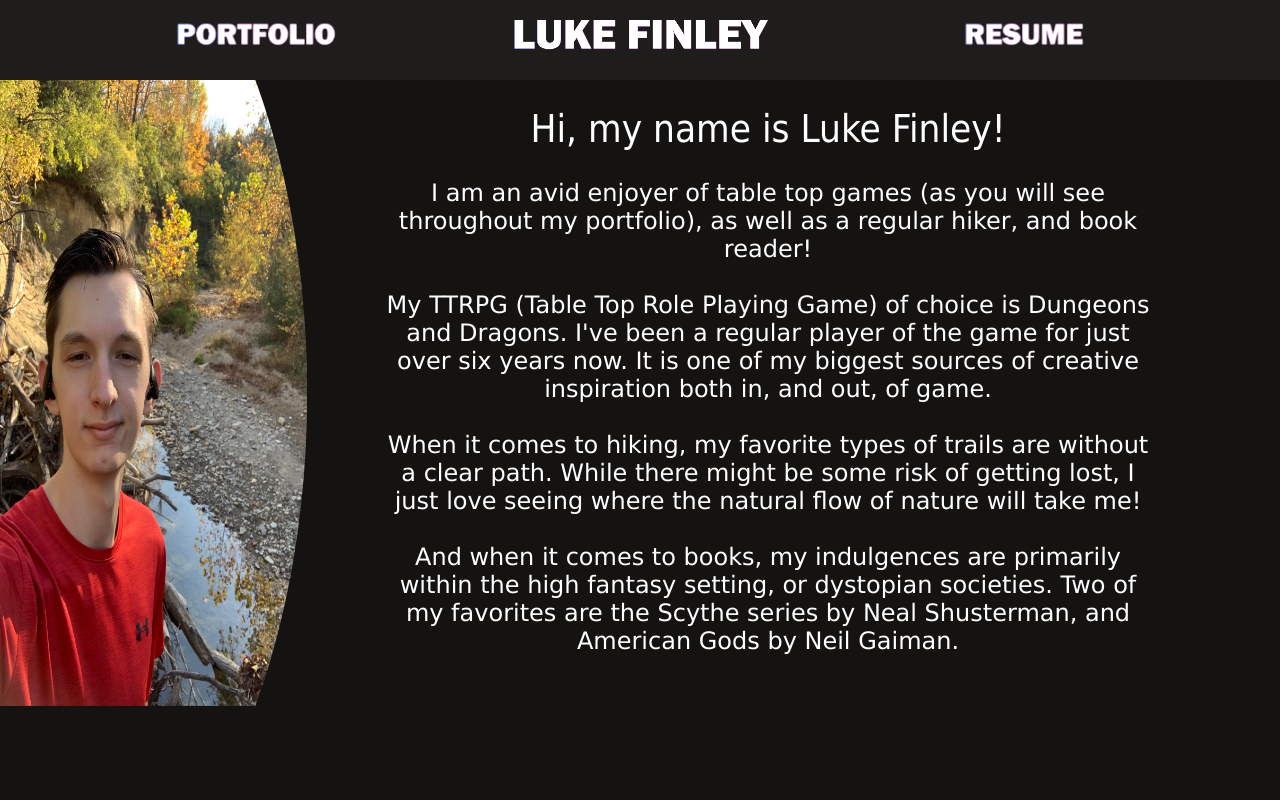
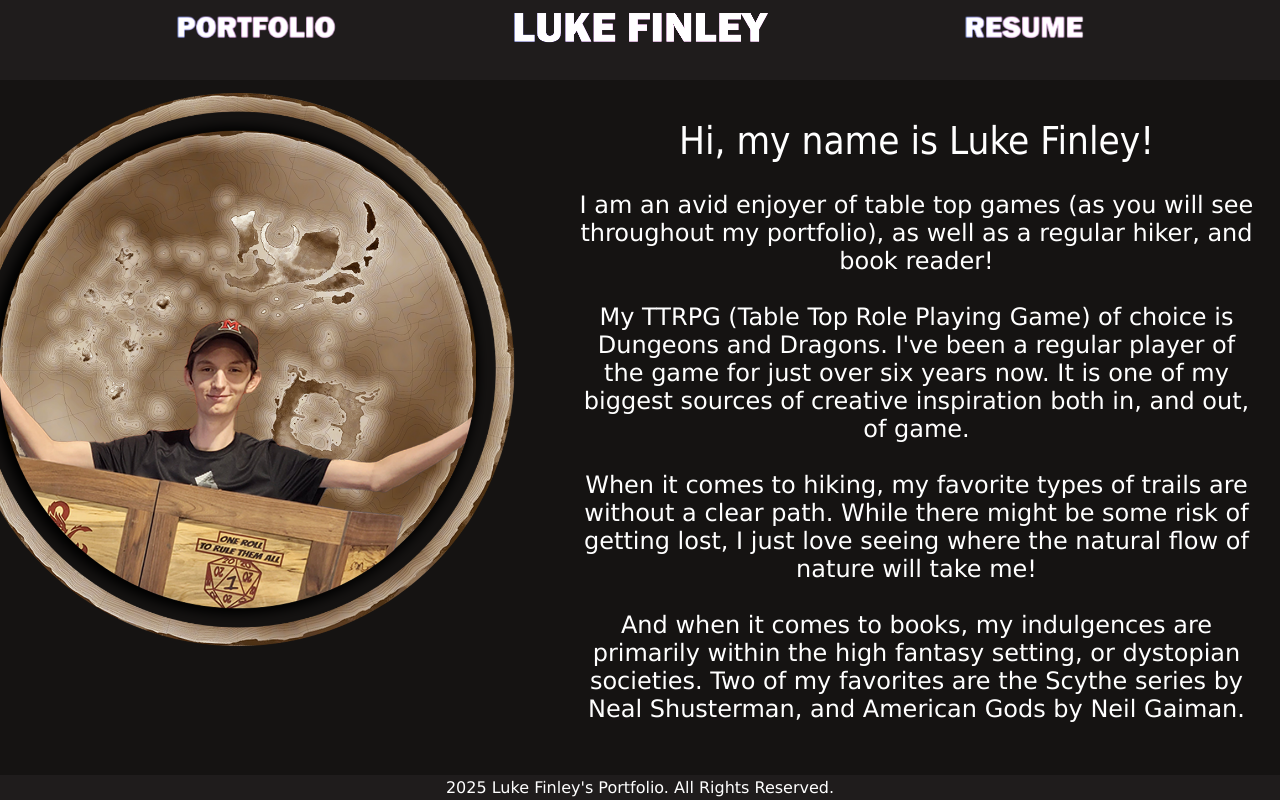
Before and after one commit to Luke-FInley/Portfolio, a plain HTML site: page index.html in a window 1280 px wide. Drawn offline with Linux system fonts and the light colour scheme.

Commit message:
NewAboutMeAgain

```diff
--- a/index.html
+++ b/index.html
@@ -40,7 +40,7 @@
         <div class="index-row-one">
 
             <div class="ir1-item1" id="">
-                <img class="pfp" src="AboutMe/PFP.jpg" alt="Image of Self">
+                <img class="pfp" src="AboutMe/PFP.png" alt="Image of Self">
             </div>
 
             <div class="ir1-item2" id="">
@@ -70,6 +70,10 @@
 
     </div>
 
+    <footer class="footer">
+        2025 Luke Finley's Portfolio. All Rights Reserved.
+    </footer>
+
 
 </body>
 
--- a/style.css
+++ b/style.css
@@ -18,7 +18,23 @@ body {
     padding: 0;
     border: none;
     height: 10vh;
+    position:sticky;
+    top: 0;
+    z-index: 9999;
 }
+
+.footer {
+    width: 100%;
+    background-color: #1F1C1C;
+    color: white;
+    text-align: center;
+    font-family: Verdana, sans-serif, Tahoma;
+    padding-bottom: .25%;
+    padding-top: .25%;
+    font-size: 100%;
+    position:fixed;
+    bottom: 0;
+ }
 
 .resume, .name, .portfolio {
     width: 15%;
@@ -61,7 +77,7 @@ body {
     position: absolute;
     top: 1%;
     left: 40%;
-    transition: .7s;
+    transition: .4s;
 }
 
 .my-name-white:hover, .resume-text-white:hover, .portfolio-text-white:hover {
@@ -168,24 +184,24 @@ body {
     overflow: hidden;
 }
 
-.ir1-item1, .ir1-item2, .ir1-item3 {
-    margin-top: 0%;
+.ir1-item1, .ir1-item2 {
+    margin-top: 1%;
+    margin-bottom: 1%;
 }
 
 .ir1-item1 {
 
     justify-content: left;
     display: flex;
-    width: 30%;
-    height: auto;
+    width: 45%;
+    height: 100%;
 
     transition: 1s;
 }
 
 .ir1-item2 {
-    width: 60%;
-    margin-top: 2%;
-    margin-bottom: 4%;
+    width: 55%;
+    padding: 2%;
     font-size: 150%;
     text-align: center;
     color: #fff;
@@ -202,7 +218,5 @@ body {
 }
 
 .pfp {
-    width: 80%;
-    height: auto;
-    clip-path: ellipse(100% 90% at left);
+    width: 100%;
 }
```
Also changed, not shown: portfolio.html (+4 -0 lines), project1.html (+4 -0 lines), project2.html (+4 -0 lines), project3.html (+4 -0 lines), project4.html (+4 -0 lines), project5.html (+4 -0 lines), project6.html (+3 -0 lines), resume.html (+4 -0 lines), AboutMe/PFP.png (added).
